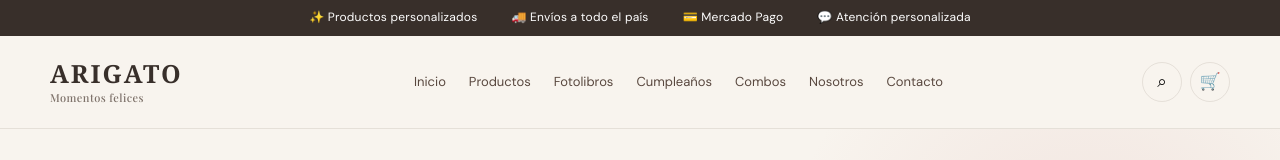
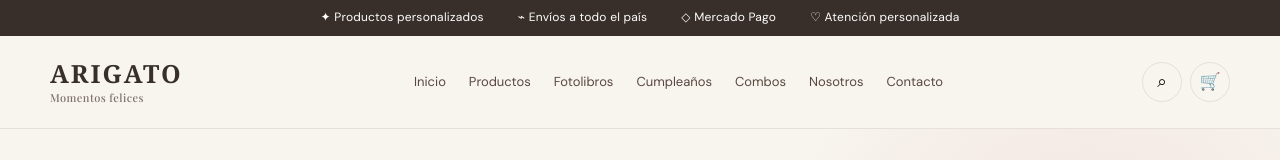
Before and after one commit to arigatomomentosfelices-ux/arigato-tienda, a Next.js app: page / in a window 1280 px wide. Shown: the top 160 px of the page. Built offline with nearby package versions, Linux system fonts and the light colour scheme.

Commit message:
Refine top bar icons

```diff
--- a/app/page.tsx
+++ b/app/page.tsx
@@ -31,10 +31,10 @@ export default function Home() {
       {/* BARRA SUPERIOR */}
       <div className="top-bar">
         <div className="container top-bar-inner">
-          <span>✨ Productos personalizados</span>
-          <span>🚚 Envíos a todo el país</span>
-          <span>💳 Mercado Pago</span>
-          <span>💬 Atención personalizada</span>
+          <span>✦ Productos personalizados</span>
+          <span>⌁ Envíos a todo el país</span>
+          <span>◇ Mercado Pago</span>
+          <span>♡ Atención personalizada</span>
         </div>
       </div>
 
```
